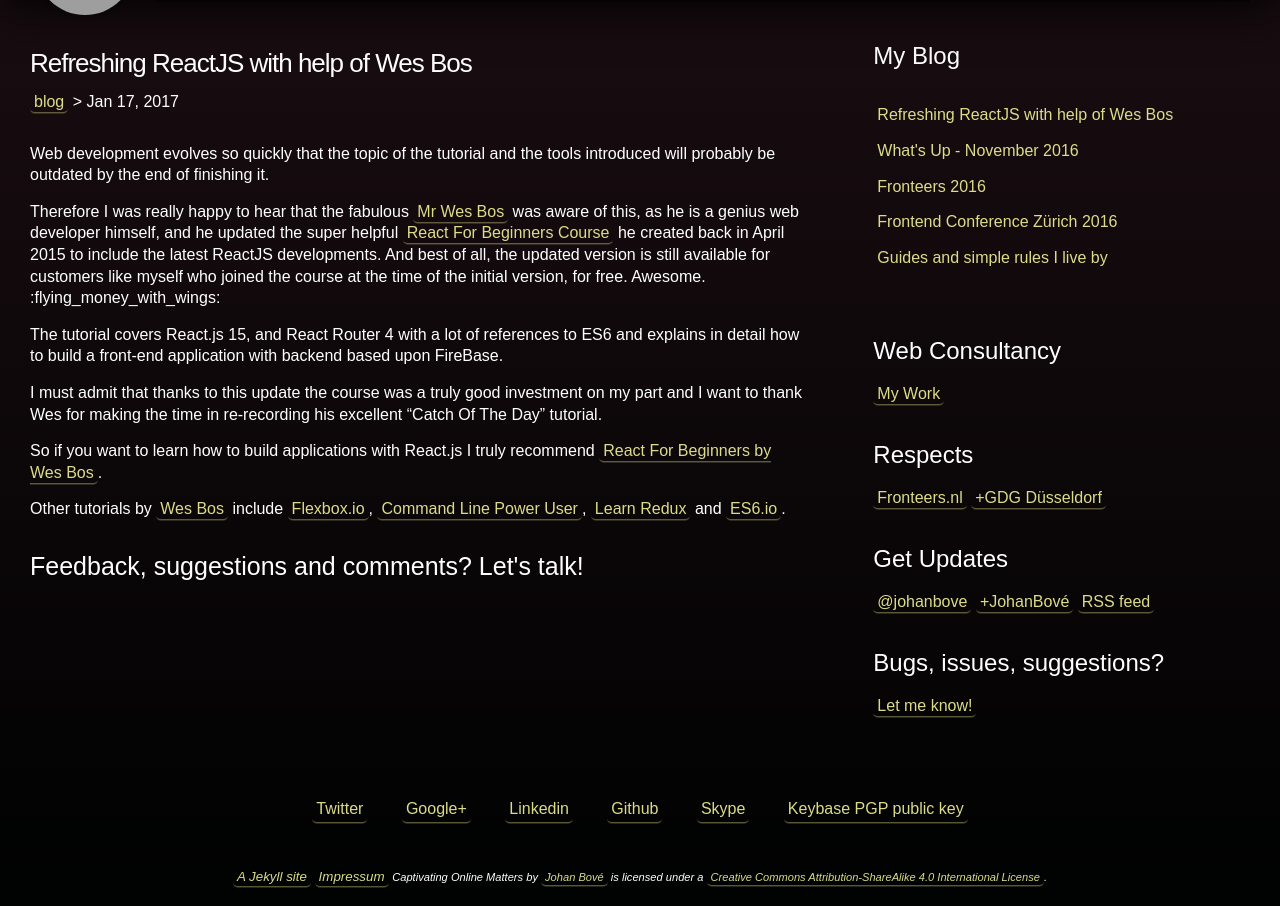
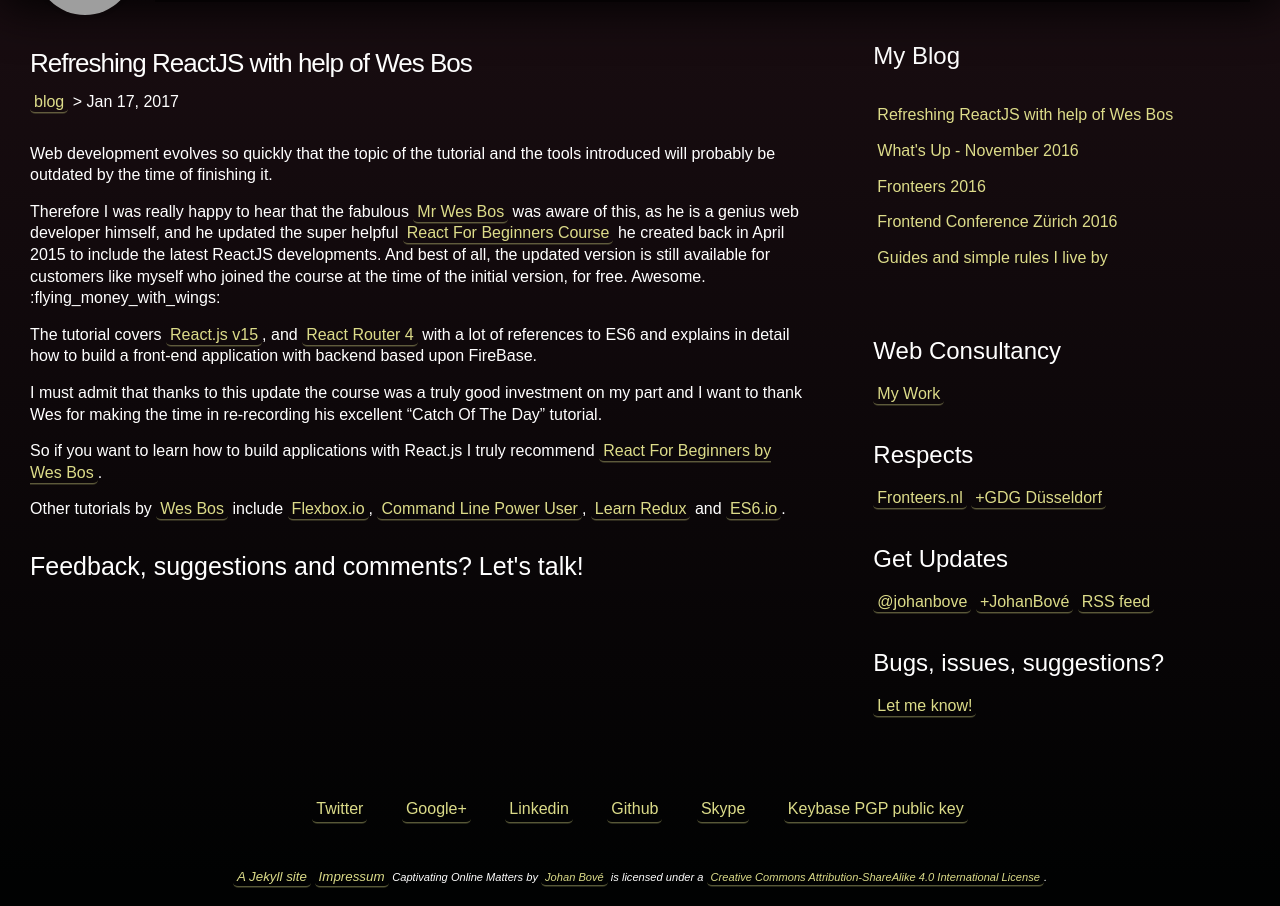
Before and after one commit to johanbove/johanbove.github.io, a Jekyll site: the page built from _posts/2017-01-17-refreshing-reactjs.md, in a window 1280 px wide and 1011 px high, cut to the strip 105-1011 px from the top of the window. Built offline with Jekyll 4.4.1, drawn with Linux system fonts in a browser that asks for light colours; comment, search, counter and statistics services are not loaded; grey boxes are pictures that could not be loaded.

Commit message:
Update post

```diff
--- a/_posts/2017-01-17-refreshing-reactjs.md
+++ b/_posts/2017-01-17-refreshing-reactjs.md
@@ -4,11 +4,11 @@
 categories: blog
 ---
 
-Web development evolves so quickly that the topic of the tutorial and the tools introduced will probably be outdated by the end of finishing it.
+Web development evolves so quickly that the topic of the tutorial and the tools introduced will probably be outdated by the time of finishing it.
 
 Therefore I was really happy to hear that the fabulous [Mr Wes Bos](https://github.com/wesbos) was aware of this, as he is a genius web developer himself, and he updated the super helpful [React For Beginners Course](https://ReactForBeginners.com ) he created back in April 2015 to include the latest ReactJS developments. And best of all, the updated version is still available for customers like myself who joined the course at the time of the initial version, for free. Awesome. :flying_money_with_wings:
 
-The tutorial covers React.js 15, and React Router 4 with a lot of references to ES6 and explains in detail how to build a front-end application with backend based upon FireBase.
+The tutorial covers [React.js v15](https://facebook.github.io/react/docs/hello-world.html), and [React Router 4](https://github.com/ReactTraining/react-router) with a lot of references to ES6 and explains in detail how to build a front-end application with backend based upon FireBase.
 
 I must admit that thanks to this update the course was a truly good investment on my part and I want to thank Wes for making the time in re-recording his excellent "Catch Of The Day" tutorial.
 
```
